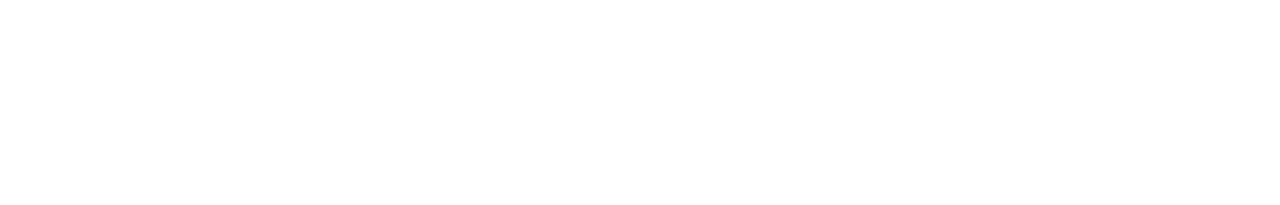
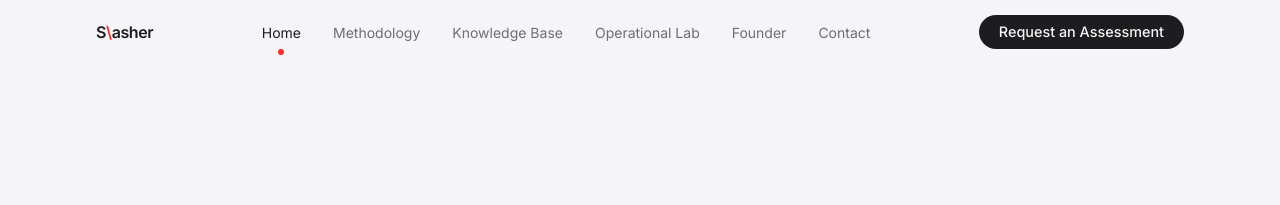
Before and after one commit to frankly-siva/Slashsite, a plain HTML site: page index.html in a window 1280 px wide. Shown: the top 205 px of the page. Drawn offline with Linux system fonts and the light colour scheme; the site is published under a folder, as on GitHub Pages, so addresses that start at the root find nothing.

Commit message:
updated path

```diff
--- a/index.html
+++ b/index.html
@@ -31,8 +31,8 @@
       href="https://fonts.googleapis.com/css2?family=Inter:wght@400;500;600;700&family=JetBrains+Mono:wght@400;500&display=swap"
       rel="stylesheet"
     />
-    <script type="module" crossorigin src="/assets/index-D_L_cFNf.js"></script>
-    <link rel="stylesheet" crossorigin href="/assets/index-D0NRWHrn.css">
+    <script type="module" crossorigin src="./assets/index-D_L_cFNf.js"></script>
+    <link rel="stylesheet" crossorigin href="./assets/index-D0NRWHrn.css">
   </head>
 
   <body>
```
